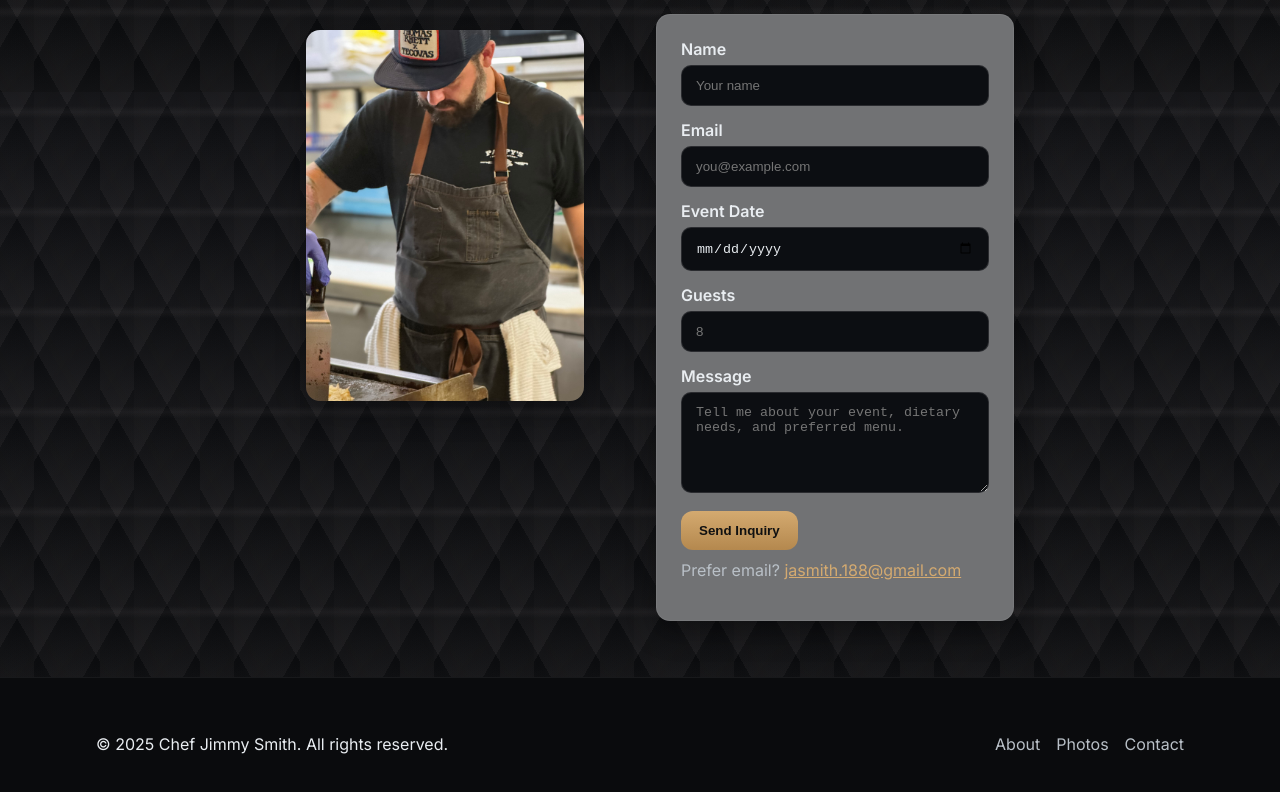
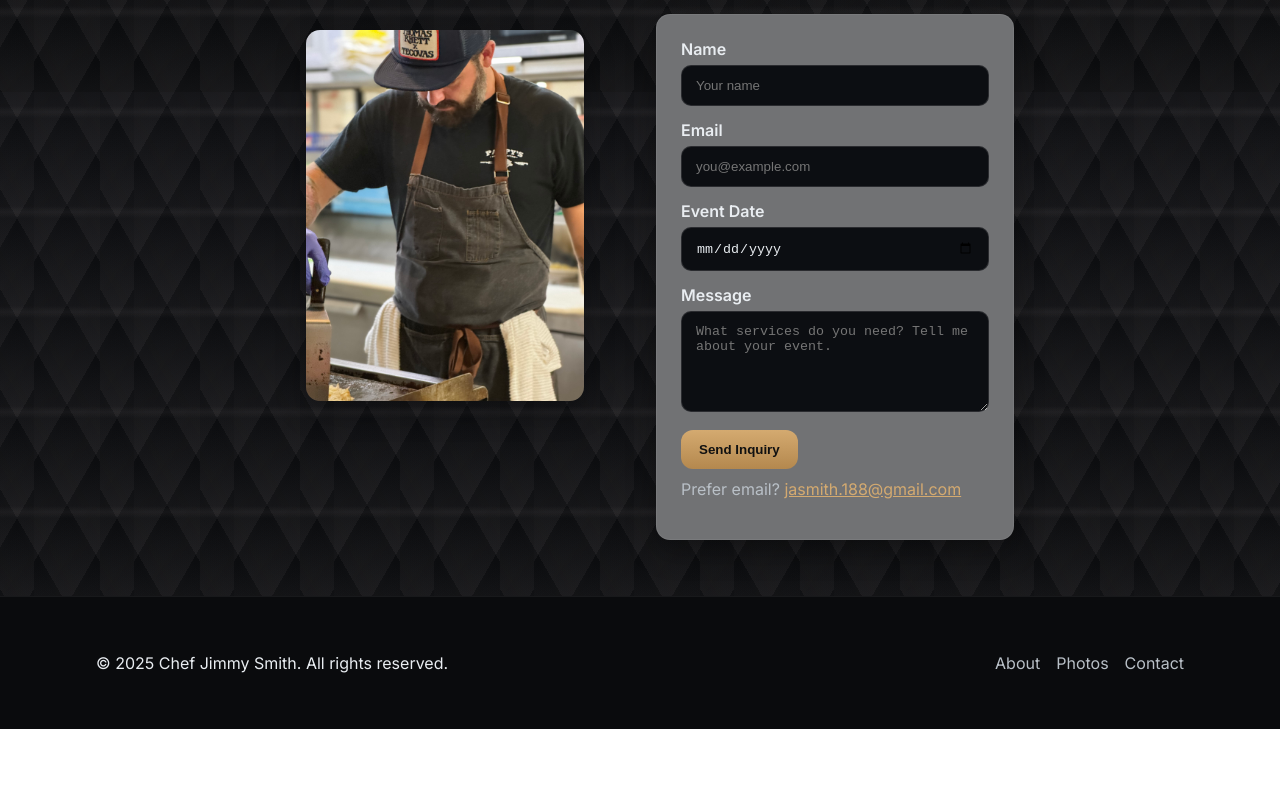
Before and after one commit to jasmith188/chef-site, a React (Vite) app: page / in a window 1280 px wide. Shown: the part 4708-5500 px from the top of the page. After the commit the page ends 5437 px from the top, so only its background shows below. Built offline with nearby package versions, Linux system fonts and the light colour scheme.

Commit message:
change some of the contact form

```diff
--- a/src/components/Contact.jsx
+++ b/src/components/Contact.jsx
@@ -68,10 +68,10 @@ export default function Contact() {
                 Event Date
                 <input className="event-input" name="date" type="date" />
               </label>
-              <label>
+              {/* <label>
                 Guests
                 <input name="guests" type="number" min="1" placeholder="8" />
-              </label>
+              </label> */}
             </div>
 
             <label>
@@ -79,7 +79,7 @@ export default function Contact() {
               <textarea
                 name="message"
                 rows="5"
-                placeholder="Tell me about your event, dietary needs, and preferred menu."></textarea>
+                placeholder="What services do you need? Tell me about your event."></textarea>
               <ValidationError
                 prefix="Message"
                 field="message"
```
